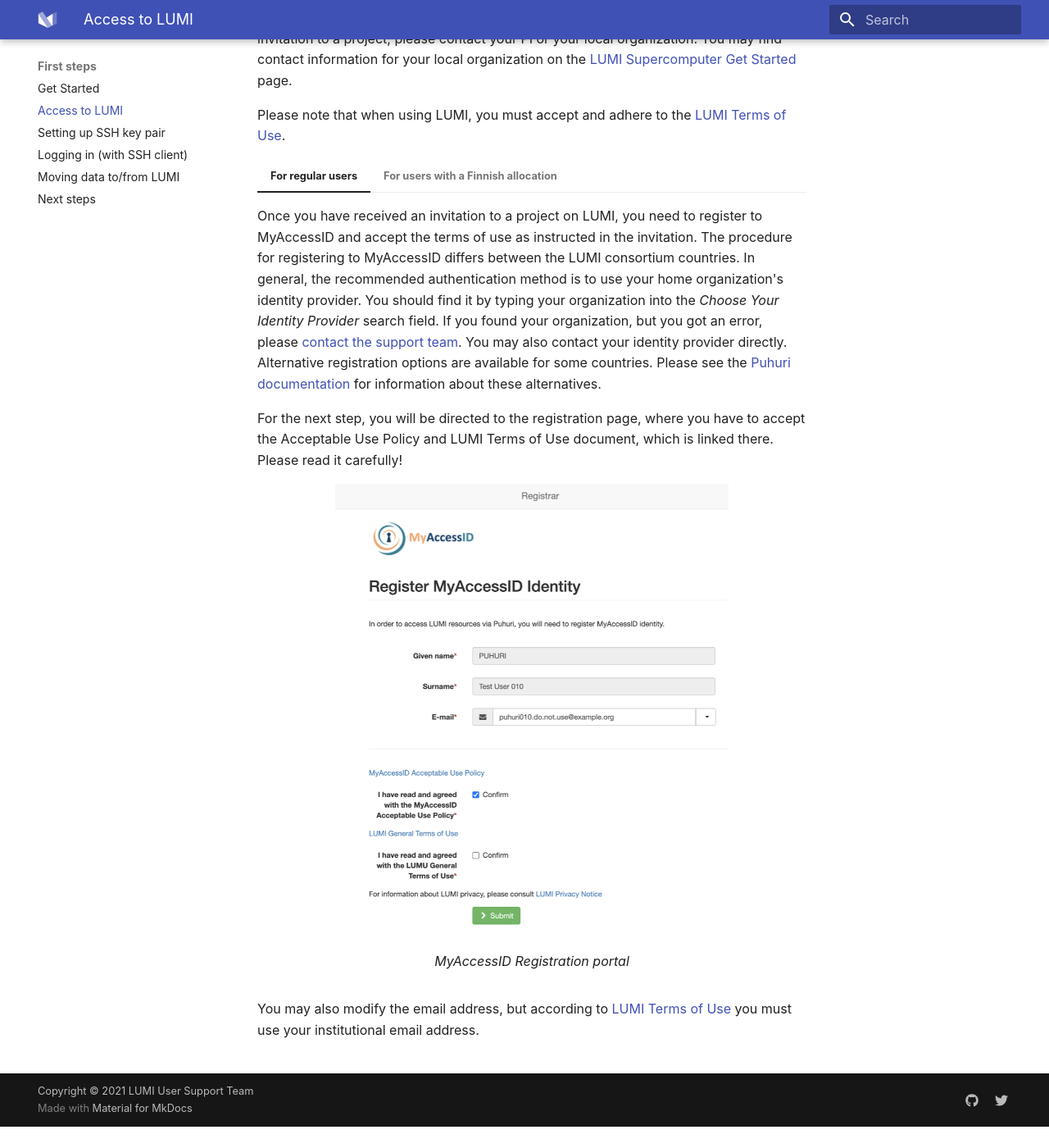
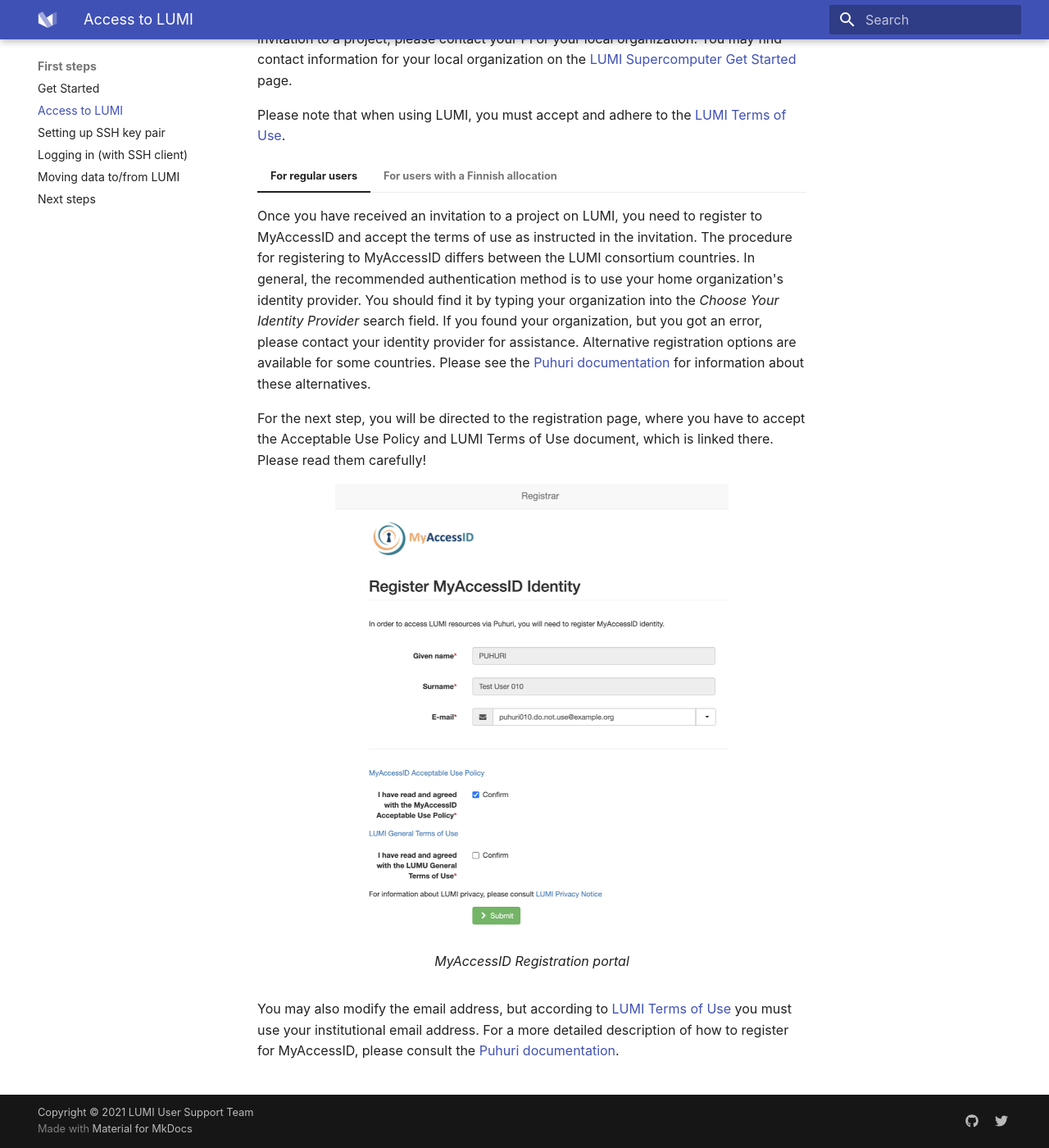
Before and after one commit to Lumi-supercomputer/lumi-userguide, an MkDocs documentation site: the page built from docs/firststeps/accessLUMI.md, in a window 1280 px wide and 1400 px high, scrolled down 388 px. Shown: the whole window at 82% size. Built offline with MkDocs 1.6.1 and Material for MkDocs 9.7.7, drawn with Linux system fonts in a browser that asks for light colours; before the commit the page ends 1762 px from its top, so only the background shows below that.

Commit message:
Minor changes to the getting started and getting access docs pages.

```diff
--- a/docs/firststeps/accessLUMI.md
+++ b/docs/firststeps/accessLUMI.md
@@ -34,16 +34,16 @@
 
 === "For regular users"
 
-    Once you have received an invitation to a project on LUMI, you need to register to MyAccessID and accept the terms of use as instructed in the invitation. The procedure for registering to MyAccessID differs between the LUMI consortium countries. In general, the recommended authentication method is to use your home organization's identity provider. You should find it by typing your organization into the *Choose Your Identity Provider* search field. If you found your organization, but you got an error, please [contact the support team][support-account]. You may also contact your identity provider directly. Alternative registration options are available for some countries. Please see the [Puhuri documentation][eidas-eduid] for information about these alternatives.
+    Once you have received an invitation to a project on LUMI, you need to register to MyAccessID and accept the terms of use as instructed in the invitation. The procedure for registering to MyAccessID differs between the LUMI consortium countries. In general, the recommended authentication method is to use your home organization's identity provider. You should find it by typing your organization into the *Choose Your Identity Provider* search field. If you found your organization, but you got an error, please contact your identity provider for assistance. Alternative registration options are available for some countries. Please see the [Puhuri documentation][eidas-eduid] for information about these alternatives.
 
-    For the next step, you will be directed to the registration page, where you have to accept the Acceptable Use Policy and LUMI Terms of Use document, which is linked there. Please read it carefully!
+    For the next step, you will be directed to the registration page, where you have to accept the Acceptable Use Policy and LUMI Terms of Use document, which is linked there. Please read them carefully!
 
     <figure>
       <img src="../../assets/images/Puhuri_Registration_example.png" width="480" alt="Screenshot of registration portal">
       <figcaption>MyAccessID Registration portal</figcaption>
     </figure>
 
-    You may also modify the email address, but according to [LUMI Terms of Use][terms-of-use] you must use your institutional email address.
+    You may also modify the email address, but according to [LUMI Terms of Use][terms-of-use] you must use your institutional email address. For a more detailed description of how to register for MyAccessID, please consult the [Puhuri documentation][eidas-eduid].
 
 === "For users with a Finnish allocation"
 
```
Also changed, not shown: docs/firststeps/getstarted-new.md (+5 -1 lines).
